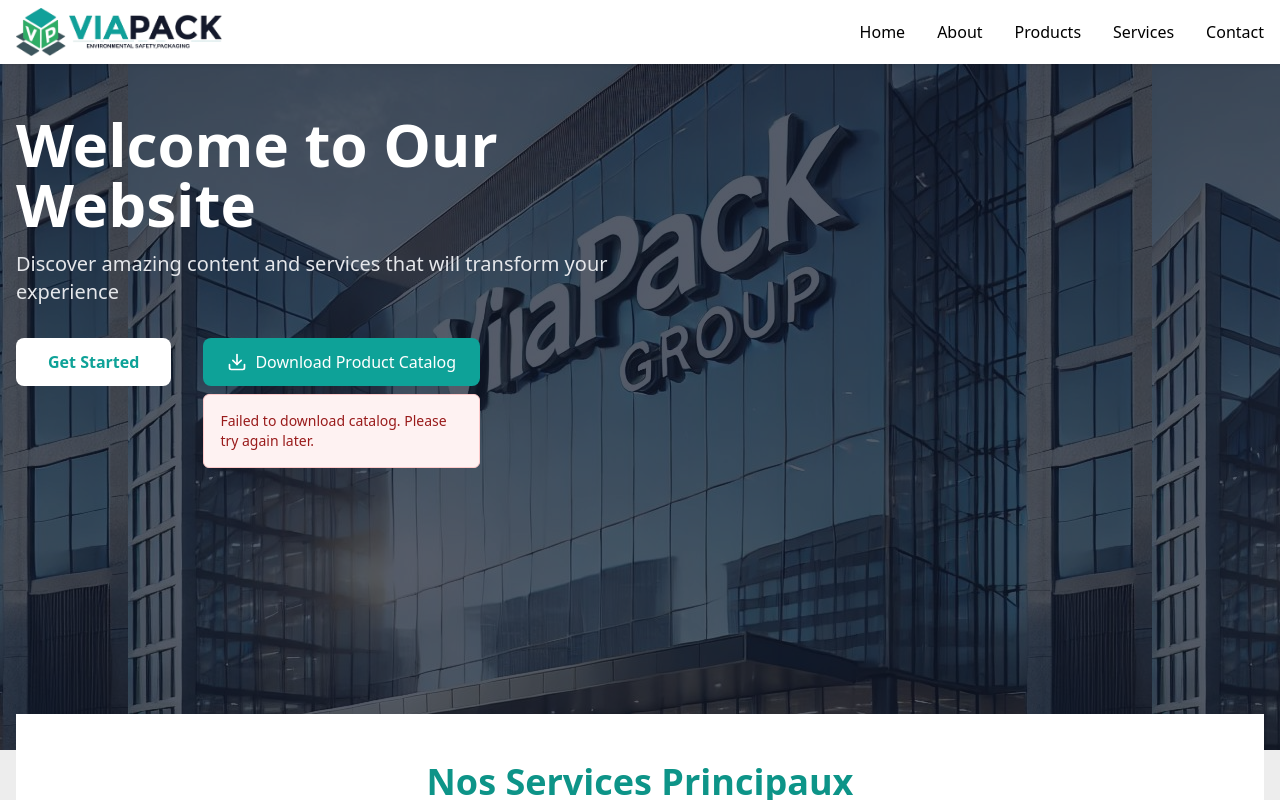
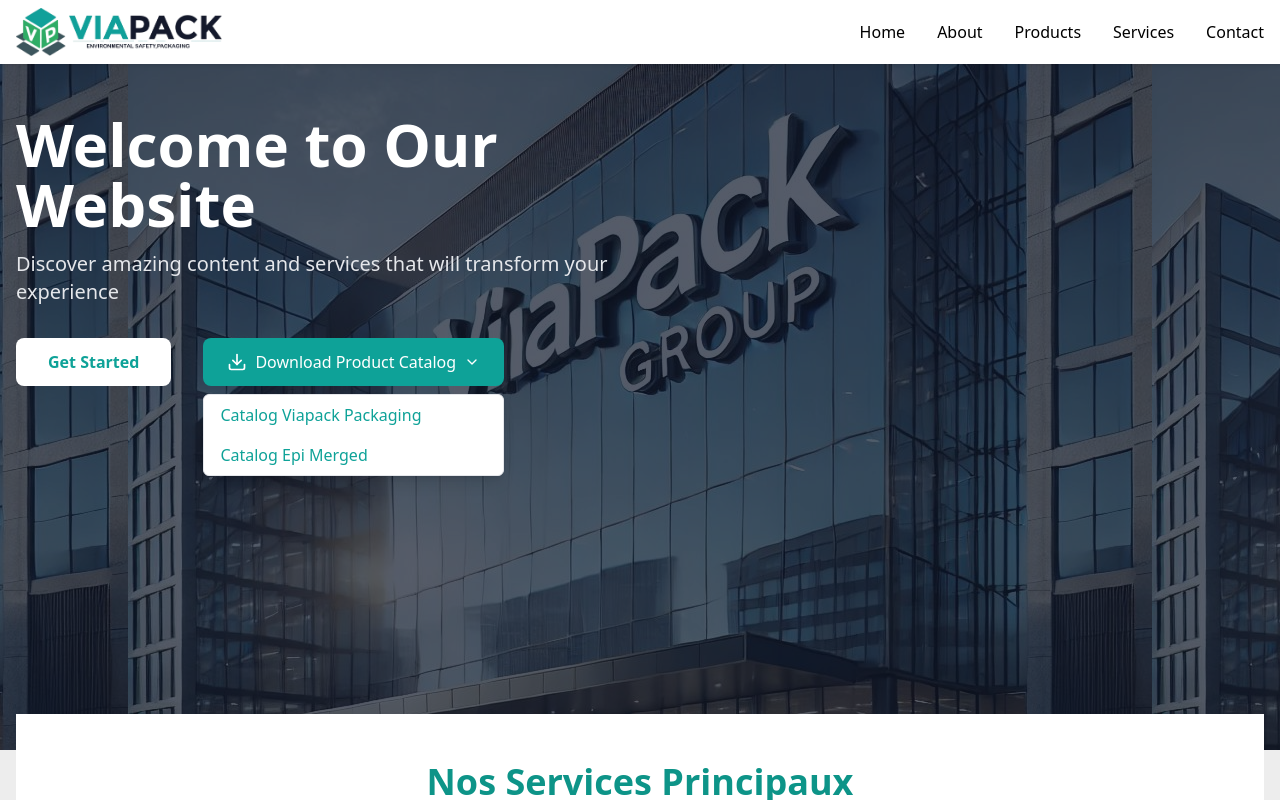
Before and after one commit to akram993/viapack, a React (Vite) app: page / in a window 1280 px wide. Both pictures are taken after a click on the button "Download Product Catalog". Shown: the top 800 px of the page. Built offline with nearby package versions, Linux system fonts and the light colour scheme; no server answers.

Commit message:
update catalog download

```diff
--- a/src/CatalogDownload/CatalogDownload.jsx
+++ b/src/CatalogDownload/CatalogDownload.jsx
@@ -1,16 +1,21 @@
 import React, { useState } from 'react';
-import { Download, FileDown, Loader2 } from 'lucide-react';
+import { Download, FileDown, Loader2, ChevronDown } from 'lucide-react';
 
-const CatalogDownload = ({ variant = 'button'}) => {
+const CatalogDownload = ({ variant = 'button' }) => {
   const [isLoading, setIsLoading] = useState(false);
   const [notification, setNotification] = useState(null);
+  const [isDropdownOpen, setIsDropdownOpen] = useState(false);
 
-  const handleDownload = async () => {
+  const catalogOptions = [
+    { name: 'Catalog Viapack Packaging', path: '../../Data/Catalogue.pdf', filename: 'Catalog_Viapack_Packaging.pdf' },
+    { name: 'Catalog Epi Merged', path: '../../Data/EPI_merged.pdf', filename: 'Catalog_Epi_Merged.pdf' }
+  ];
+
+  const handleDownload = async (catalogPath, filename) => {
     try {
       setIsLoading(true);
 
-      // Replace this URL with your actual PDF catalog URL
-      const response = await fetch('../../Data/Catalogue.pdf');
+      const response = await fetch(catalogPath);
 
       if (!response.ok) {
         throw new Error('Failed to download catalog');
@@ -20,7 +25,7 @@
       const url = window.URL.createObjectURL(blob);
       const link = document.createElement('a');
       link.href = url;
-      link.setAttribute('download', 'Catalog_2024.pdf');
+      link.setAttribute('download', filename);
       document.body.appendChild(link);
       link.click();
       link.remove();
@@ -39,10 +44,10 @@
       });
     } finally {
       setIsLoading(false);
+      setIsDropdownOpen(false);
     }
   };
 
-  // Notification component
   const Notification = ({ type, message }) => {
     const bgColor = type === 'success' ? 'bg-green-50' : 'bg-red-50';
     const textColor = type === 'success' ? 'text-green-800' : 'text-red-800';
@@ -57,10 +62,10 @@
     );
   };
 
-  // Main download button component
   const DownloadButton = () => (
+    <div className="relative">
       <button
-      onClick={handleDownload}
+        onClick={() => setIsDropdownOpen(!isDropdownOpen)}
         disabled={isLoading}
         className="bg-[#0ea298] mx-auto hover:bg-[#04776f] text-white px-6 py-3 rounded-lg flex items-center space-x-2 transition-colors disabled:opacity-50 disabled:cursor-not-allowed"
       >
@@ -70,13 +75,29 @@
           <Download className="w-5 h-5" />
         )}
         <span>Download Product Catalog</span>
+        <ChevronDown className="w-4 h-4" />
       </button>
+
+      {isDropdownOpen && (
+        <div className="absolute z-10 mt-2 w-full bg-white rounded-md shadow-lg border border-gray-200">
+          {catalogOptions.map((catalog, index) => (
+            <button
+              key={index}
+              onClick={() => handleDownload(catalog.path, catalog.filename)}
+              className="w-full px-4 py-2 text-left hover:bg-gray-50 first:rounded-t-md last:rounded-b-md"
+            >
+              {catalog.name}
+            </button>
+          ))}
+        </div>
+      )}
+    </div>
   );
 
-  // Compact link variant
   const DownloadLink = () => (
+    <div className="relative">
       <button
-        onClick={handleDownload}
+        onClick={() => setIsDropdownOpen(!isDropdownOpen)}
         disabled={isLoading}
         className="text-blue-600 hover:text-blue-800 flex items-center space-x-2 transition-colors disabled:opacity-50 disabled:cursor-not-allowed"
       >
@@ -86,7 +107,23 @@
           <FileDown className="w-4 h-4" />
         )}
         <span>Download Catalog</span>
+        <ChevronDown className="w-3 h-3" />
       </button>
+
+      {isDropdownOpen && (
+        <div className="absolute z-10 mt-2 w-48 bg-white rounded-md shadow-lg border border-gray-200">
+          {catalogOptions.map((catalog, index) => (
+            <button
+              key={index}
+              onClick={() => handleDownload(catalog.path, catalog.filename)}
+              className="w-full px-4 py-2 text-left hover:bg-gray-50 first:rounded-t-md last:rounded-b-md"
+            >
+              {catalog.name}
+            </button>
+          ))}
+        </div>
+      )}
+    </div>
   );
 
   return (
--- a/src/CatalogDownload/FloatingCatalogDownload.jsx
+++ b/src/CatalogDownload/FloatingCatalogDownload.jsx
@@ -1,11 +1,17 @@
 import React, { useState, useEffect } from 'react';
-import { FileDown, Download } from 'lucide-react';
+import { FileDown, Download, ChevronDown } from 'lucide-react';
 
 const FloatingCatalogDownload = () => {
   const [isVisible, setIsVisible] = useState(false);
   const [isExpanded, setIsExpanded] = useState(false);
   const [isLoading, setIsLoading] = useState(false);
   const [notification, setNotification] = useState(null);
+  const [isDropdownOpen, setIsDropdownOpen] = useState(false);
+
+  const catalogOptions = [
+    { name: 'Catalog Viapack Packaging', path: '/Data/catalogue.pdf', filename: 'Business_Viapack_Packaging.pdf' },
+    { name: 'Catalog Epi Merged', path: '/Data/EPI_merged.pdf', filename: 'Business_Epi_Merged.pdf' }
+  ];
 
   useEffect(() => {
     const toggleVisibility = () => {
@@ -16,11 +22,11 @@
     return () => window.removeEventListener('scroll', toggleVisibility);
   }, []);
 
-  const handleDownload = async () => {
+  const handleDownload = async (catalogPath, filename) => {
     try {
       setIsLoading(true);
 
-      const response = await fetch('/Data/catalogue.pdf');
+      const response = await fetch(catalogPath);
 
       if (!response.ok) {
         throw new Error('Download failed');
@@ -30,7 +36,7 @@
       const url = window.URL.createObjectURL(blob);
       const link = document.createElement('a');
       link.href = url;
-      link.setAttribute('download', 'Business_Catalog_2024.pdf');
+      link.setAttribute('download', filename);
       document.body.appendChild(link);
       link.click();
       link.remove();
@@ -47,6 +53,7 @@
       });
     } finally {
       setIsLoading(false);
+      setIsDropdownOpen(false);
       setTimeout(() => setNotification(null), 3000);
     }
   };
@@ -57,7 +64,10 @@
         <div
           className="fixed left-0 top-1/2 transform -translate-y-1/2 z-50"
           onMouseEnter={() => setIsExpanded(true)}
-          onMouseLeave={() => setIsExpanded(false)}
+          onMouseLeave={() => {
+            setIsExpanded(false);
+            setIsDropdownOpen(false);
+          }}
         >
           <div
             className={`relative bg-blue text-black
@@ -65,10 +75,10 @@
                       flex items-center
                       transition-all duration-300 ease-in-out
                       ${isExpanded ? 'w-48' : 'w-12'}
-                        overflow-hidden`}
+                      overflow-visible`}
           >
             <button
-              onClick={handleDownload}
+              onClick={() => setIsDropdownOpen(!isDropdownOpen)}
               disabled={isLoading}
               className="p-3 flex items-center space-x-2
                        disabled:opacity-50 disabled:cursor-not-allowed
@@ -82,9 +92,27 @@
                 <FileDown className="w-6 h-6 mx-auto" />
               )}
               {isExpanded && (
-                <span className="whitespace-nowrap">Download Catalog</span>
+                <>
+                  <span className="whitespace-nowrap flex-grow">Download Catalog</span>
+                  <ChevronDown className="w-4 h-4" />
+                </>
               )}
             </button>
+
+            {/* Dropdown Menu */}
+            {isDropdownOpen && isExpanded && (
+              <div className="absolute left-full ml-2 top-0 w-48 bg-white rounded-md shadow-lg border border-gray-200">
+                {catalogOptions.map((catalog, index) => (
+                  <button
+                    key={index}
+                    onClick={() => handleDownload(catalog.path, catalog.filename)}
+                    className="w-full px-4 py-2 text-left hover:bg-gray-50 first:rounded-t-md last:rounded-b-md"
+                  >
+                    {catalog.name}
+                  </button>
+                ))}
+              </div>
+            )}
           </div>
 
           {/* Notification */}
```
Also changed, not shown: 1 other file (tests, documents, lock files or other folders). Lines whose indentation alone changed are shown as unchanged.
